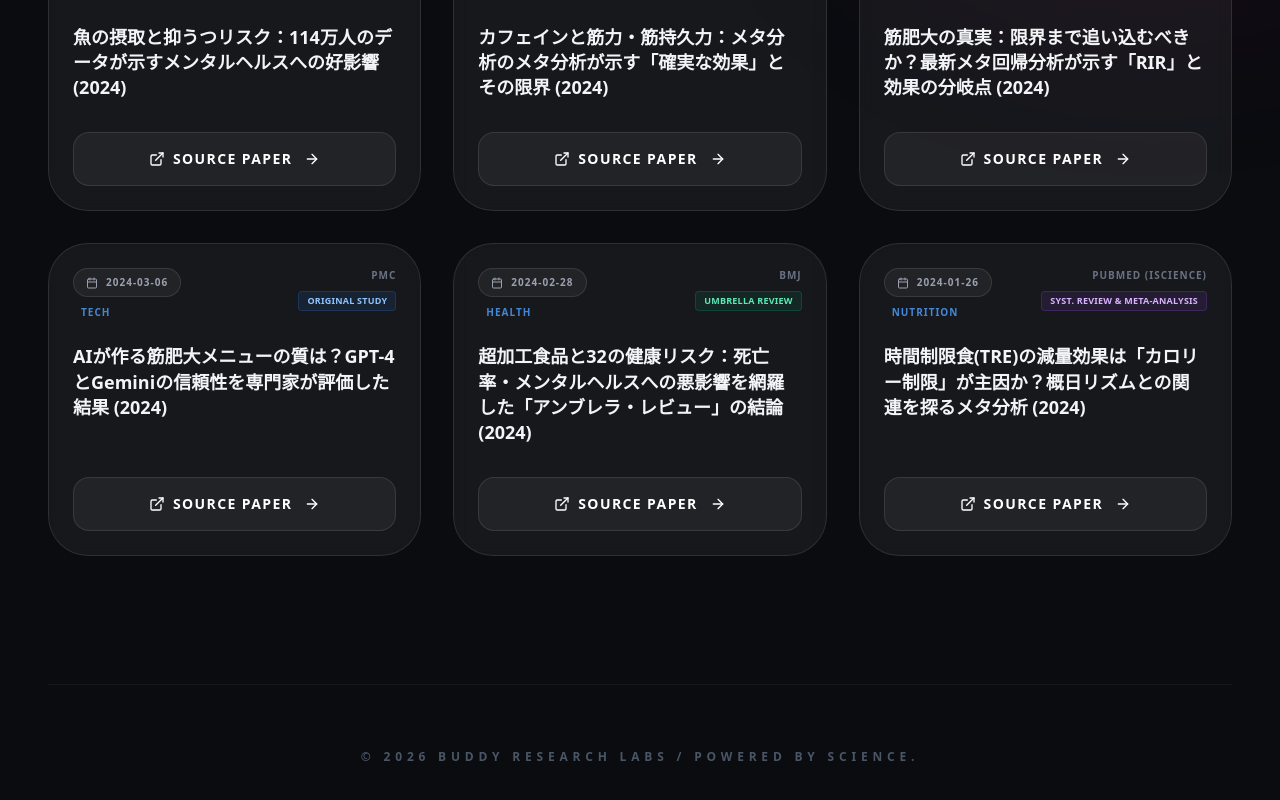
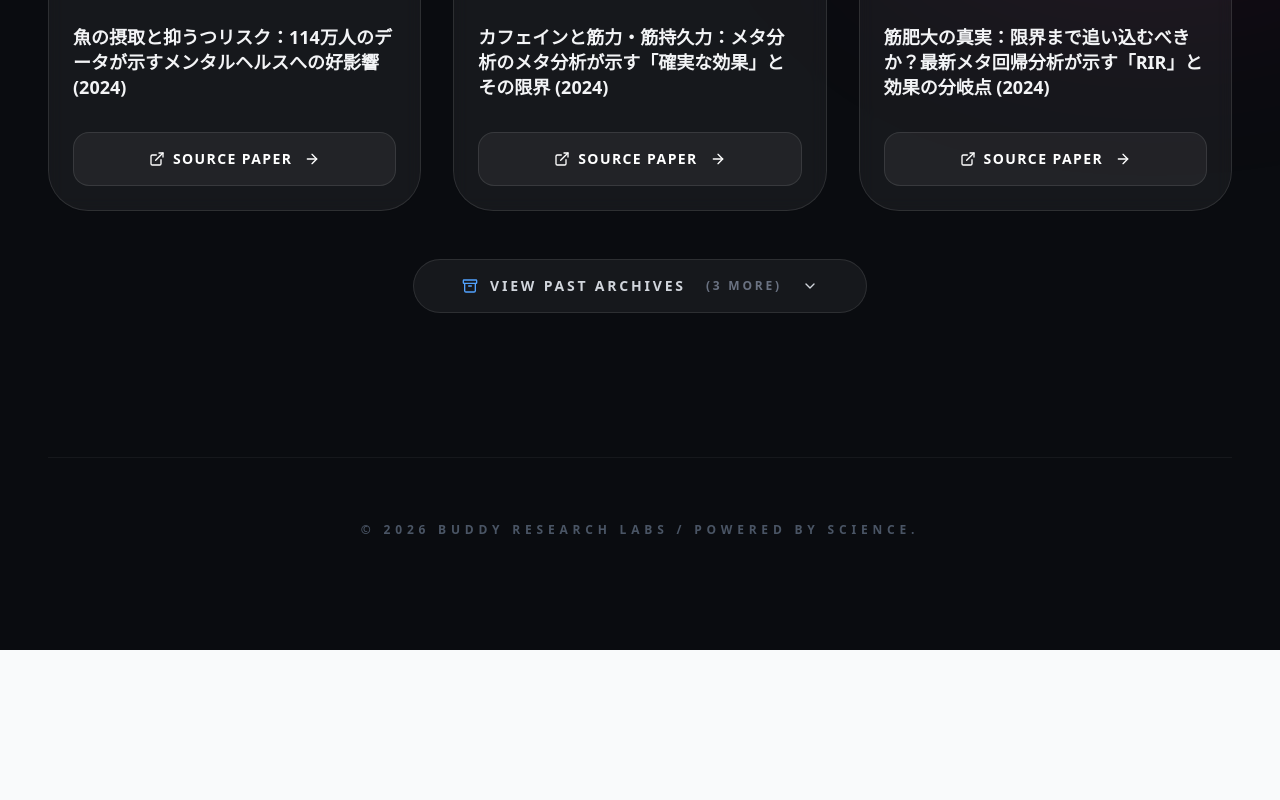
Before and after one commit to shinden87-rgb/angra, a Next.js app: page /research-news in a window 1280 px wide. Shown: the part 928-1728 px from the top of the page. After the commit the page ends 1578 px from the top, so only its background shows below. Built offline with nearby package versions, Linux system fonts and the light colour scheme.

Commit message:
feat: Add archive button and limit news to 6 items

```diff
--- a/src/app/research-news/page.tsx
+++ b/src/app/research-news/page.tsx
@@ -2,10 +2,13 @@
 
 import { useEffect, useState } from 'react';
 import { motion, AnimatePresence } from 'framer-motion';
-import { Layout, ExternalLink, Calendar, Newspaper, ArrowRight, ArrowLeft, Filter } from 'lucide-react';
+import { Layout, ExternalLink, Calendar, Newspaper, ArrowRight, ArrowLeft, Archive, ChevronDown } from 'lucide-react';
 import Link from 'next/link';
 
 import newsData from '@/data/news-feed.json';
+
+// ▼ 表示件数の設定（ここでは6件＝2行分に設定）
+const INITIAL_DISPLAY_COUNT = 6;
 
 interface NewsEntry {
     id: string;
@@ -20,17 +23,16 @@ interface NewsEntry {
 export default function ResearchNewsPage() {
     const [news, setNews] = useState<NewsEntry[]>([]);
     const [filteredNews, setFilteredNews] = useState<NewsEntry[]>([]);
+    const [visibleNews, setVisibleNews] = useState<NewsEntry[]>([]);
     const [loading, setLoading] = useState(true);
     const [selectedCategory, setSelectedCategory] = useState<string>('All');
     const [categories, setCategories] = useState<string[]>([]);
+    const [isExpanded, setIsExpanded] = useState(false);
 
     useEffect(() => {
-        // データ読み込み時に日付の新しい順（降順）にソート
         const sortedData = [...newsData].sort((a, b) => new Date(b.date).getTime() - new Date(a.date).getTime());
         setNews(sortedData);
-        setFilteredNews(sortedData);
 
-        // カテゴリの抽出
         const cats = ['All', ...Array.from(new Set(sortedData.map(item => item.category || 'Other')))];
         setCategories(cats);
 
@@ -38,12 +40,24 @@ export default function ResearchNewsPage() {
     }, []);
 
     useEffect(() => {
+        let result = [];
         if (selectedCategory === 'All') {
-            setFilteredNews(news);
+            result = news;
         } else {
-            setFilteredNews(news.filter(item => (item.category || 'Other') === selectedCategory));
+            result = news.filter(item => (item.category || 'Other') === selectedCategory);
         }
-    }, [selectedCategory, news]);
+        setFilteredNews(result);
+
+        if (isExpanded) {
+            setVisibleNews(result);
+        } else {
+            setVisibleNews(result.slice(0, INITIAL_DISPLAY_COUNT));
+        }
+    }, [selectedCategory, news, isExpanded]);
+
+    const handleExpand = () => {
+        setIsExpanded(true);
+    };
 
     const getTypeColor = (type?: string) => {
         if (!type) return "text-gray-500 border-gray-500/20 bg-gray-500/10";
@@ -62,7 +76,8 @@ export default function ResearchNewsPage() {
             <div className="max-w-7xl mx-auto relative z-10">
                 {/* Back Link */}
                 <motion.div initial={{ opacity: 0, x: -20 }} animate={{ opacity: 1, x: 0 }} className="mb-8">
-                    <Link href="https://buddy-nk.com/" className="inline-flex items-center gap-2 text-gray-400 hover:text-white transition-colors group">
+                    {/* 必要であればここに正しいトップページのURLを入れてください */}
+                    <Link href="/" className="inline-flex items-center gap-2 text-gray-400 hover:text-white transition-colors group">
                         <ArrowLeft className="w-5 h-5 group-hover:-translate-x-1 transition-transform" />
                         <span className="font-bold tracking-wide">Back to Buddy</span>
                     </Link>
@@ -86,7 +101,7 @@ export default function ResearchNewsPage() {
                     </motion.div>
                 </header>
 
-                <section className="space-y-8">
+                <section className="space-y-8 pb-24">
                     <div className="flex flex-col md:flex-row justify-between items-start md:items-end gap-6 border-b border-white/5 pb-6">
                         <div>
                             <h2 className="text-2xl font-black flex items-center gap-3 italic mb-2">
@@ -98,7 +113,6 @@ export default function ResearchNewsPage() {
                             </p>
                         </div>
 
-                        {/* Category Filter */}
                         <div className="flex flex-wrap gap-2">
                             {categories.map((cat) => (
                                 <button
@@ -120,9 +134,10 @@ export default function ResearchNewsPage() {
                             {[1, 2, 3].map((i) => <div key={i} className="h-64 rounded-3xl glass animate-pulse" />)}
                         </div>
                     ) : (
+                        <>
                             <motion.div layout className="grid grid-cols-1 md:grid-cols-2 lg:grid-cols-3 gap-8">
                                 <AnimatePresence mode='popLayout'>
-                                {filteredNews.map((item) => (
+                                    {visibleNews.map((item) => (
                                         <motion.div
                                             layout
                                             key={item.id}
@@ -165,10 +180,32 @@ export default function ResearchNewsPage() {
                                     ))}
                                 </AnimatePresence>
                             </motion.div>
+
+                            {!isExpanded && filteredNews.length > INITIAL_DISPLAY_COUNT && (
+                                <motion.div
+                                    initial={{ opacity: 0 }}
+                                    animate={{ opacity: 1 }}
+                                    className="mt-12 flex justify-center"
+                                >
+                                    <button
+                                        onClick={handleExpand}
+                                        className="group relative w-full md:w-auto overflow-hidden rounded-full bg-white/5 border border-white/10 px-12 py-4 hover:bg-white/10 hover:border-blue-500/30 transition-all duration-300"
+                                    >
+                                        <div className="absolute inset-0 bg-gradient-to-r from-transparent via-blue-500/10 to-transparent translate-x-[-100%] group-hover:translate-x-[100%] transition-transform duration-700" />
+                                        <div className="flex items-center gap-3 text-sm font-black tracking-[0.2em] text-gray-300 group-hover:text-white uppercase">
+                                            <Archive className="w-4 h-4 text-blue-400" />
+                                            View Past Archives
+                                            <span className="text-xs text-gray-500 ml-2">({filteredNews.length - INITIAL_DISPLAY_COUNT} More)</span>
+                                            <ChevronDown className="w-4 h-4 ml-2 group-hover:translate-y-1 transition-transform" />
+                                        </div>
+                                    </button>
+                                </motion.div>
+                            )}
+                        </>
                     )}
                 </section>
             </div>
-            <footer className="mt-32 py-16 text-center border-t border-white/5">
+            <footer className="mt-12 py-16 text-center border-t border-white/5">
                 <p className="text-xs font-black text-gray-600 tracking-[0.4em] uppercase">© 2026 Buddy Research Labs / Powered by Science.</p>
             </footer>
         </div>
```
Lines whose indentation alone changed are shown as unchanged.
